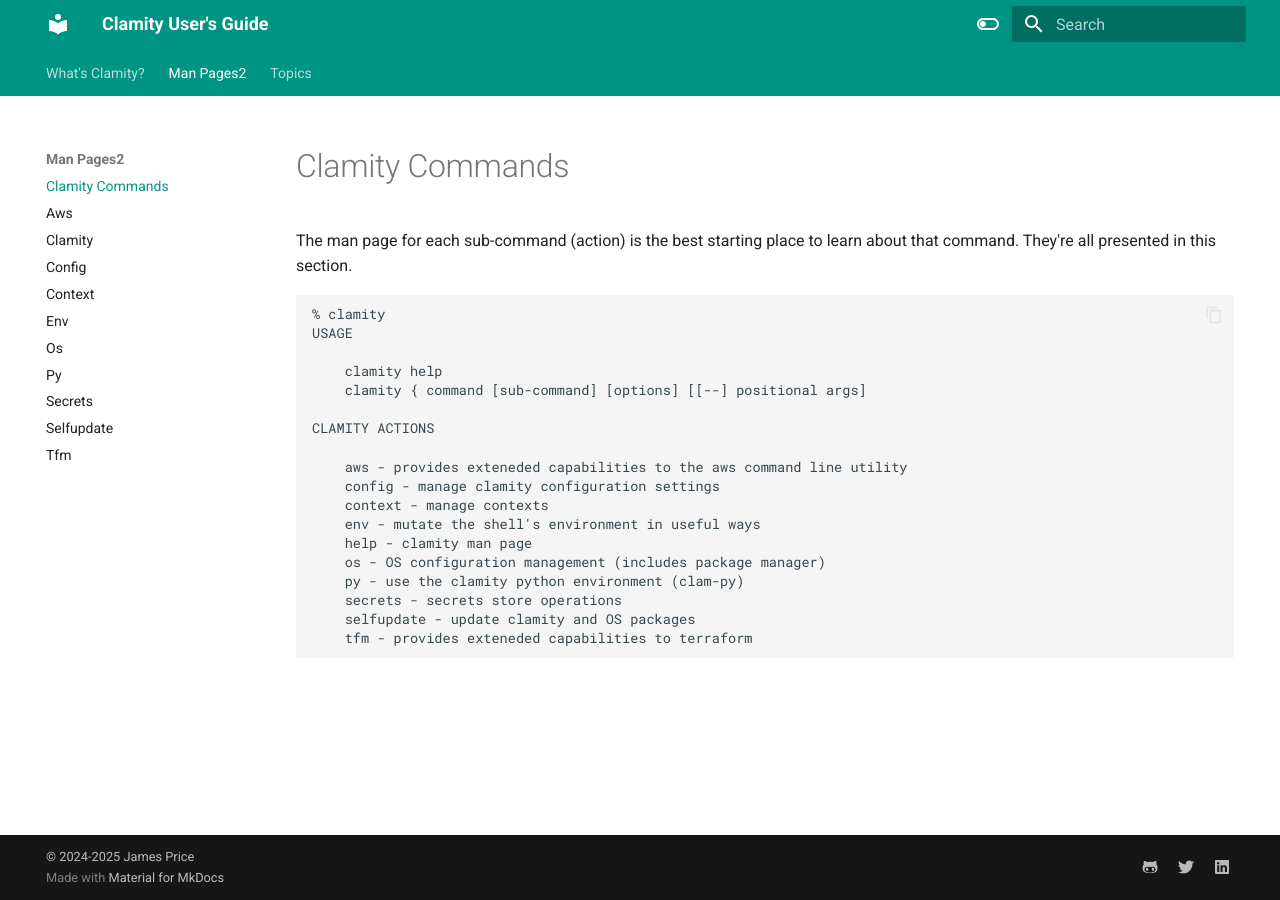
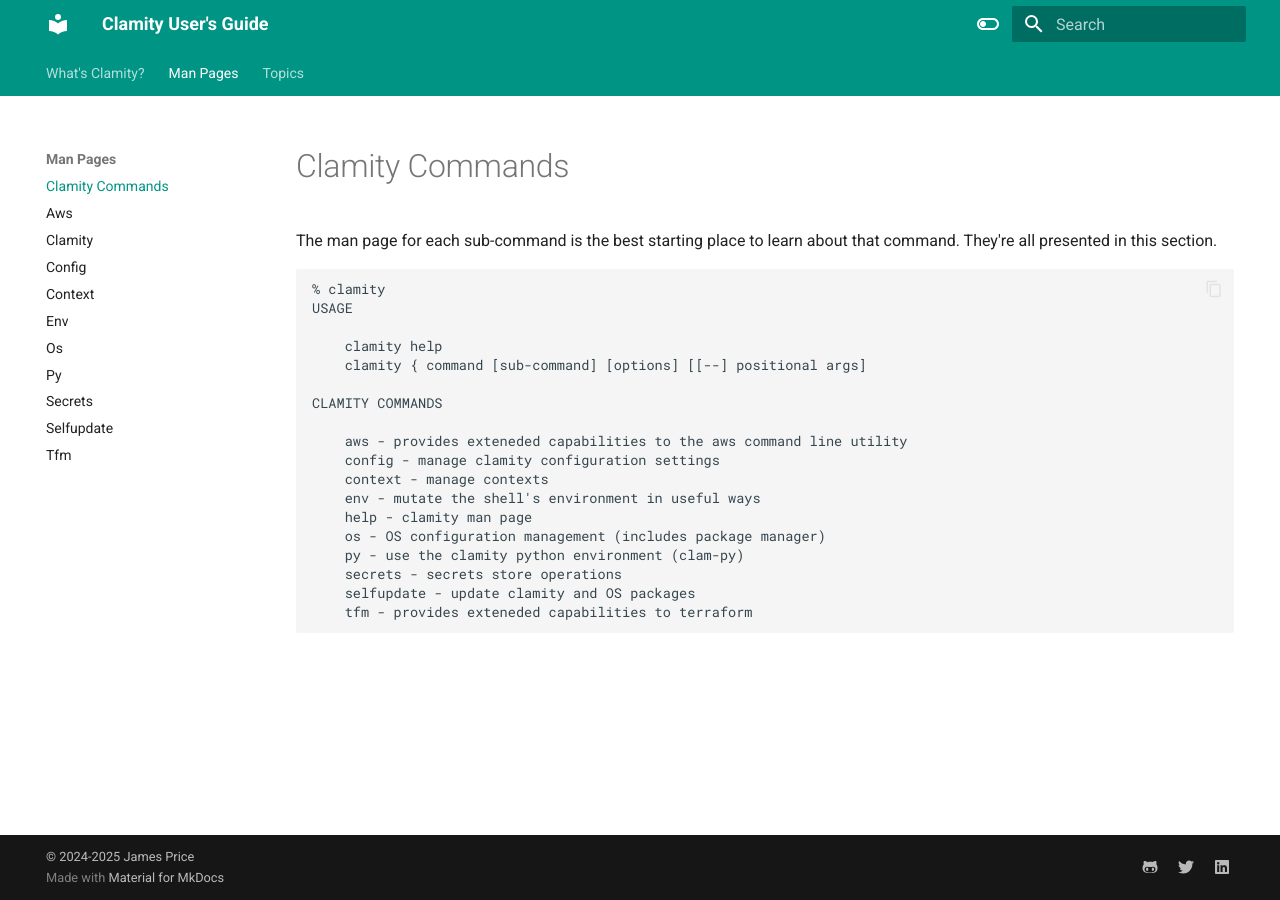
Before and after one commit to clamity-toolbox/clamity-guide, an MkDocs documentation site: the page built from docs/Man Pages/index.md, in a window 1280 px wide. Built offline with MkDocs 1.6.1 and Material for MkDocs 9.7.7, drawn with Linux system fonts in a browser that asks for light colours.

Commit message:
Attempt to fix filesystem capitalization problem (2 of 2)

````diff
--- a/docs/Man Pages2/index.md
+++ b/docs/Man Pages/index.md
@@ -1,7 +1,7 @@
 
 # Clamity Commands
 
-The man page for each sub-command (action) is the best starting place to learn about that
+The man page for each sub-command is the best starting place to learn about that
 command. They're all presented in this section.
 
 ```
@@ -11,7 +11,7 @@
 	clamity help
 	clamity { command [sub-command] [options] [[--] positional args]
 
-CLAMITY ACTIONS
+CLAMITY COMMANDS
 
 	aws - provides exteneded capabilities to the aws command line utility
 	config - manage clamity configuration settings
````
Also changed, not shown: docs/Man Pages/aws.md (renamed from docs/Man Pages2/aws.md), docs/Man Pages/clamity.md (renamed from docs/Man Pages2/clamity.md), docs/Man Pages/config.md (renamed from docs/Man Pages2/config.md), docs/Man Pages/context.md (renamed from docs/Man Pages2/context.md), docs/Man Pages/env.md (renamed from docs/Man Pages2/env.md), docs/Man Pages/os.md (renamed from docs/Man Pages2/os.md), docs/Man Pages/py.md (renamed from docs/Man Pages2/py.md), docs/Man Pages/secrets.md (renamed from docs/Man Pages2/secrets.md), docs/Man Pages/selfupdate.md (renamed from docs/Man Pages2/selfupdate.md), docs/Man Pages/tfm.md (renamed from docs/Man Pages2/tfm.md), 1 other file.
